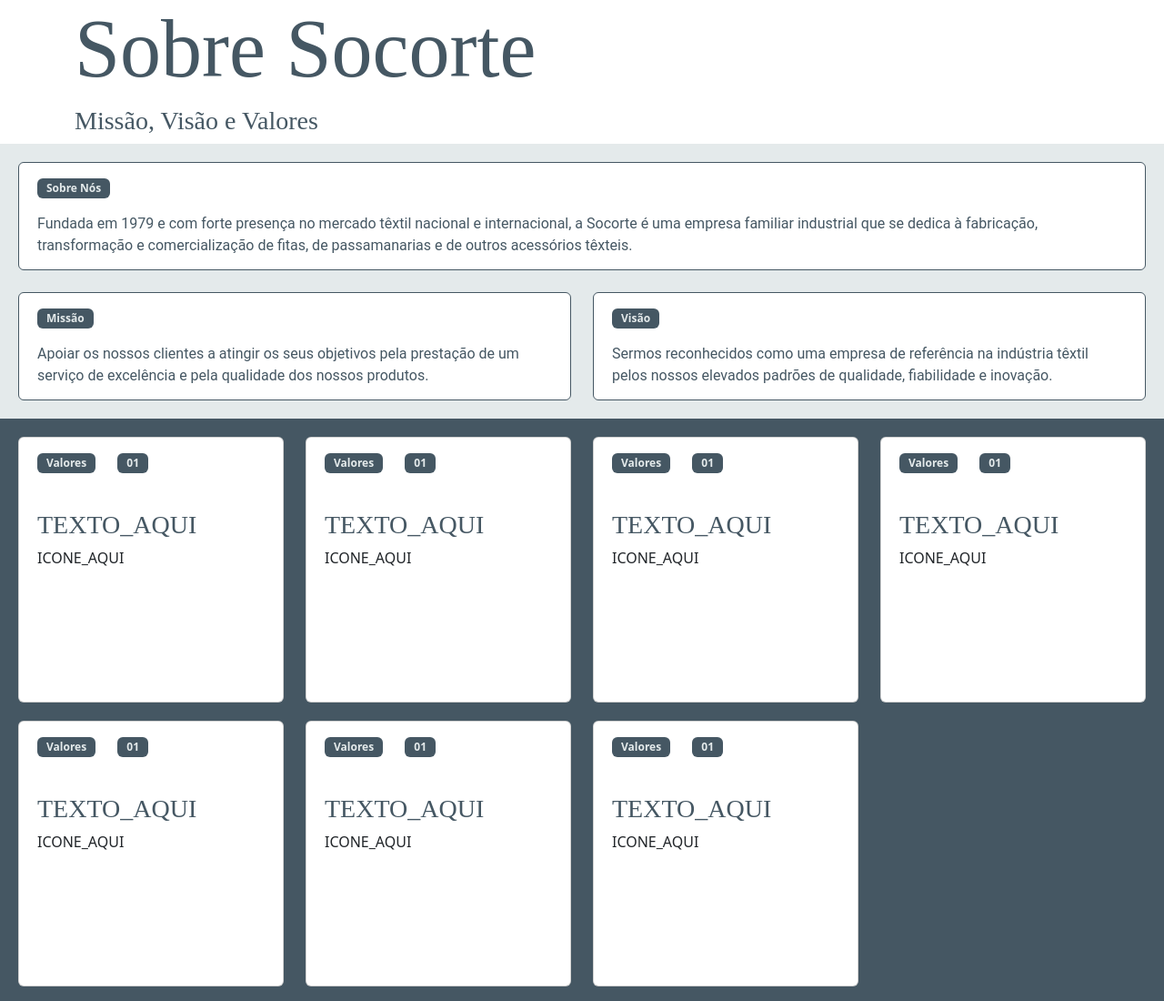
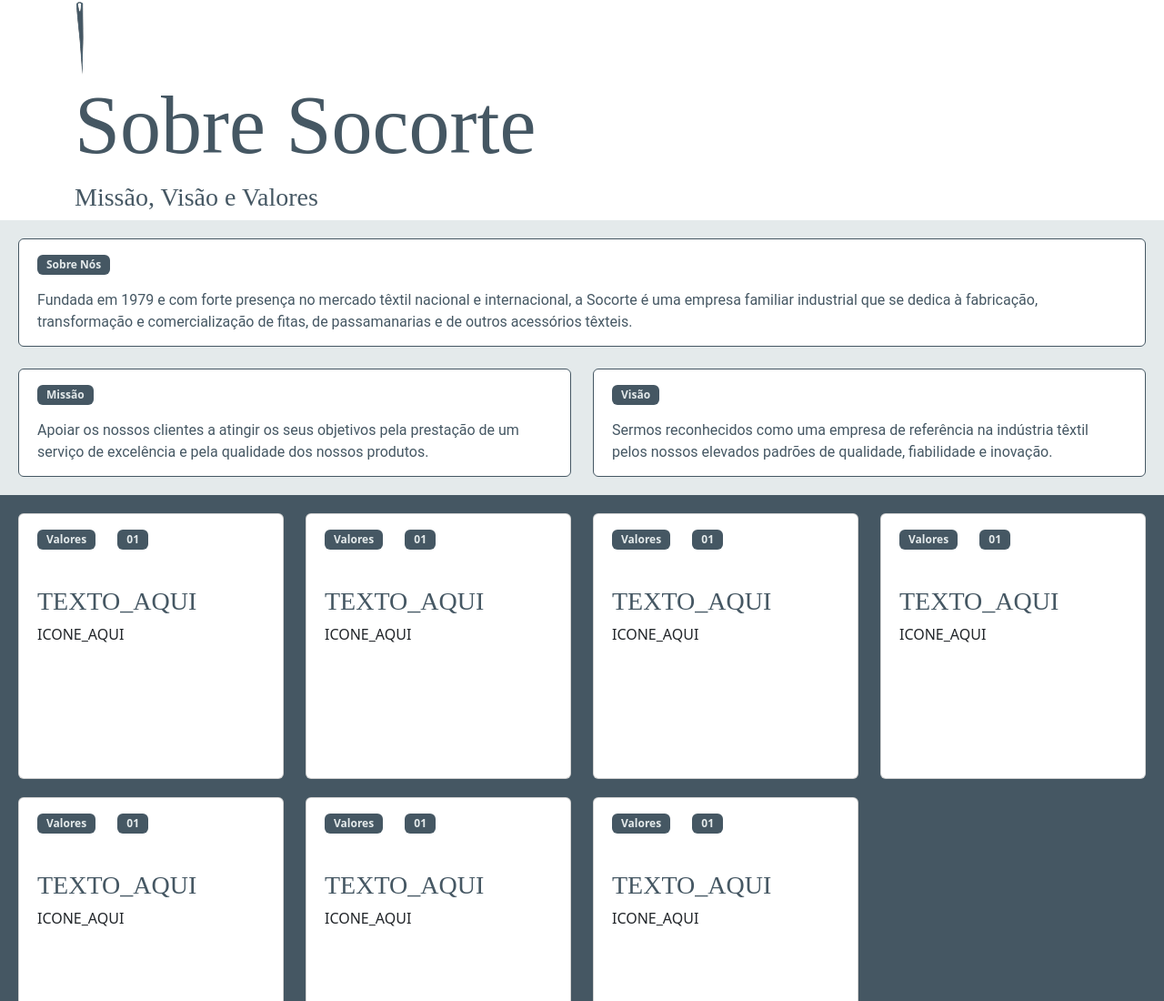
Before and after one commit to thainabarboza/socorte, a plain HTML site: page sobre/sobre.html in a window 1280 px wide. Shown: the top 1100 px of the page at 91% size. Drawn offline with nearby package versions, Linux system fonts and the light colour scheme; a web font is replaced by a local one.

Commit message:
agulha
img adc

```diff
--- a/sobre/css/style.css
+++ b/sobre/css/style.css
@@ -92,3 +92,7 @@ h2{
 .card-value-container{
 	margin-bottom: 20px;
 }
+
+.agulha{
+	display: flex;
+}
--- a/sobre/sobre.html
+++ b/sobre/sobre.html
@@ -17,6 +17,9 @@
 	<body>
 		<div class="container">
 			<div class="row">
+				<div class="agulha">
+					<img src="img/agulhas.png">
+				</div>
 				<div class="col-6">
 					<h1>Sobre Socorte</h1>
 					<h3>Missão, Visão e Valores</h3>
```
Also changed, not shown: sobre/img/agulhas.png (added).
